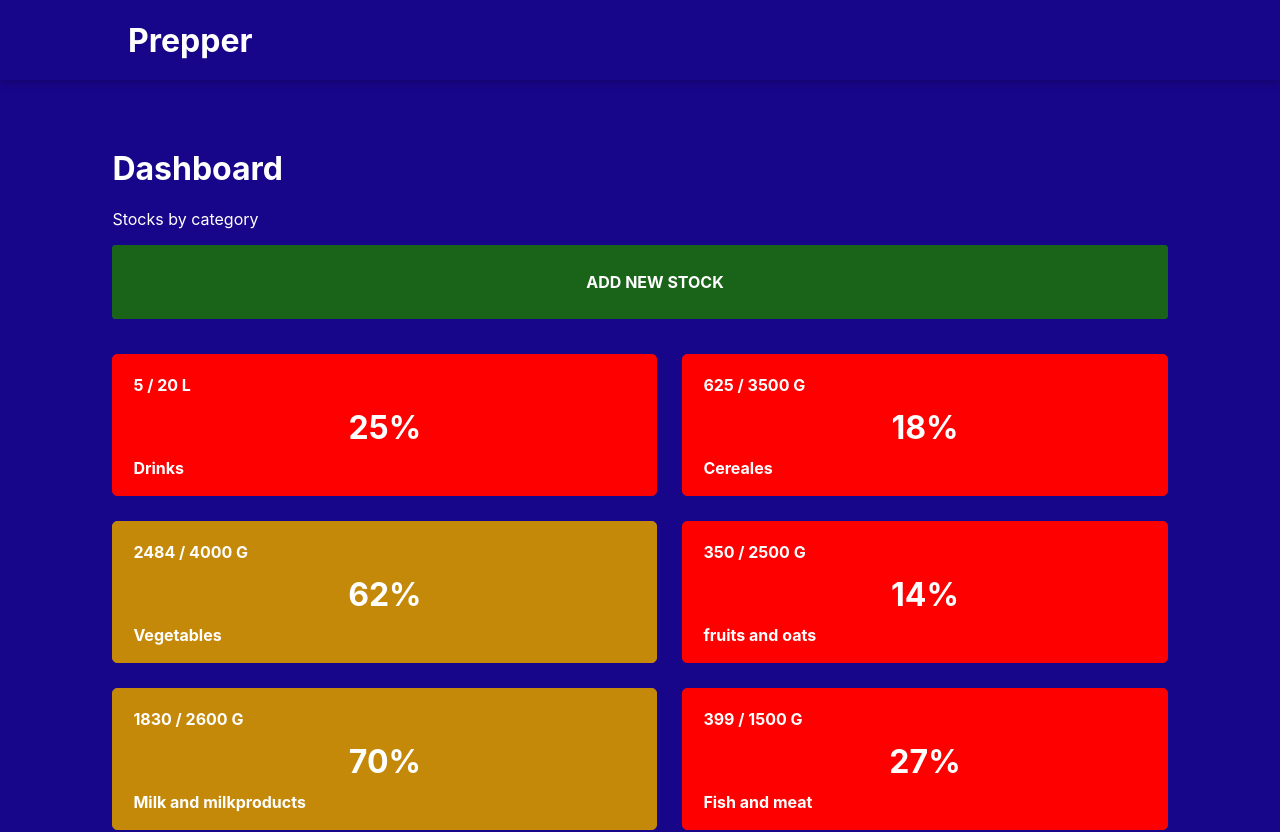
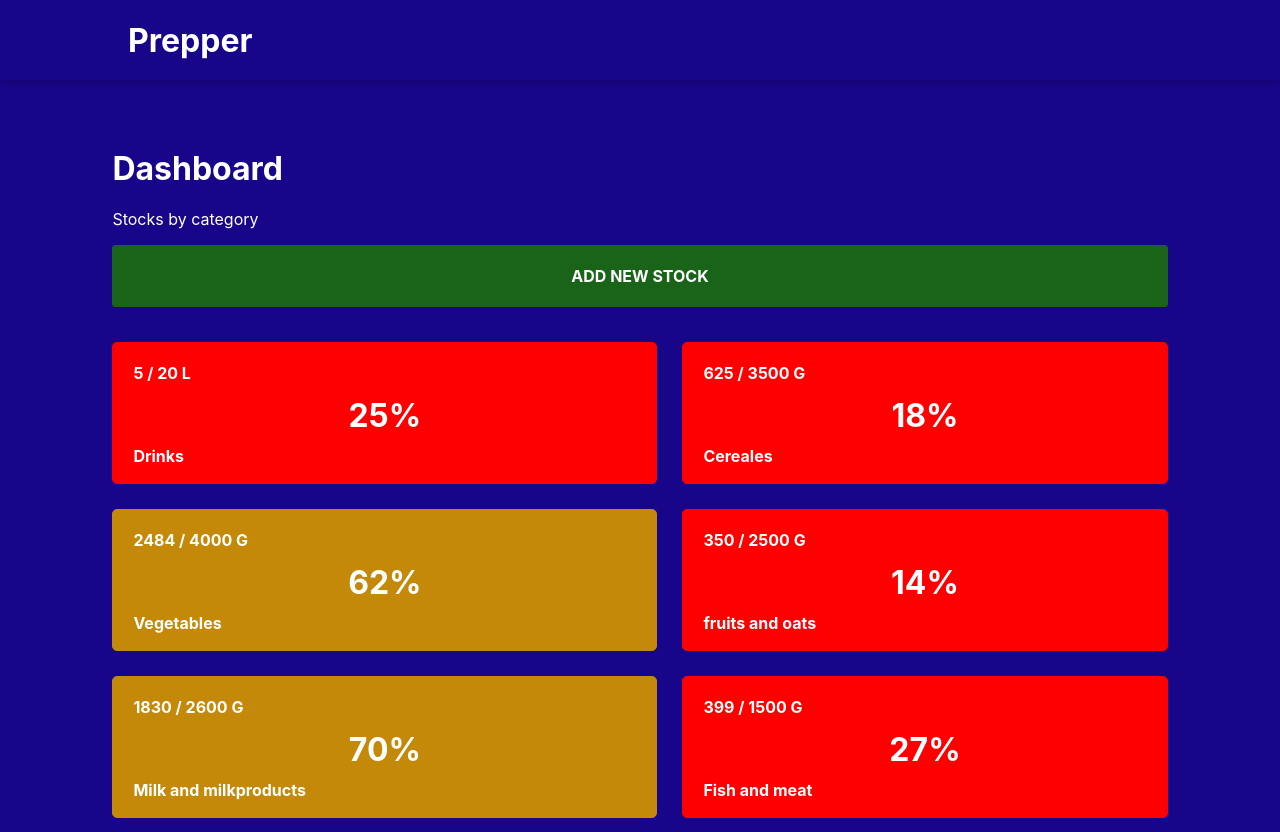
Before and after one commit to PXZ1337/react-prepper, a React (Create React App) app: page / in a window 1280 px wide. Shown: the top 832 px of the page. Built offline with nearby package versions, Linux system fonts and the light colour scheme.

Commit message:
UI improvements

```diff
--- a/src/components/Stocks/Add/AddStockButton.module.css
+++ b/src/components/Stocks/Add/AddStockButton.module.css
@@ -18,7 +18,7 @@
 .add-stock-button a {
     text-decoration: none;
     color: inherit;
-    padding: 10px 15px;
+    padding: 20px 0;
     display: block;
     width: 100%;
     height: 100%;
--- a/src/components/Stocks/Add/AddStockButton.tsx
+++ b/src/components/Stocks/Add/AddStockButton.tsx
@@ -4,9 +4,7 @@ import classes from './AddStockButton.module.css'
 
 const AddStockButton = () => {
     return <div className={classes['add-stock-button']}>
-        <p>
-            <Link to={Routes.ADD_STOCK}>ADD NEW STOCK</Link>
-        </p>
+        <Link to={Routes.ADD_STOCK}>ADD NEW STOCK</Link>
     </div>
 }
 
--- a/src/components/Stocks/AvailableStocks.ts
+++ b/src/components/Stocks/AvailableStocks.ts
@@ -16,7 +16,7 @@ const AvailableStocks = () => {
             durable: new Date('2024-12-04'),
         },
         {
-            id: '1',
+            id: '2',
             name: 'Sixpack Wasser',
             stock: 1,
             capacity: 6,
@@ -26,7 +26,7 @@ const AvailableStocks = () => {
             dateModified: new Date('2022-12-04'),
             durable: new Date('2024-12-04'),
         }, {
-            id: '1',
+            id: '3',
             name: 'Sixpack Wasser',
             stock: 1,
             capacity: 6,
--- a/src/components/UI/BackButton.module.css
+++ b/src/components/UI/BackButton.module.css
@@ -1,5 +1,5 @@
 .back {
-    padding: 10px;
+    padding: 20px 0;
     border: 1px solid #fff;
     background-color: #fff;
     color: #18068a;
--- a/src/components/UI/BackButton.tsx
+++ b/src/components/UI/BackButton.tsx
@@ -5,7 +5,7 @@ const BackButton = () => {
     const navigate = useNavigate()
 
     return <div onClick={() => navigate(-1)} className={classes.back}>
-        <p>Go back</p>
+        Go back
     </div>
 }
 
--- a/src/pages/stock/StockListPage.tsx
+++ /dev/null
@@ -1,5 +0,0 @@
-const StockListPage = () => {
-    return <h1>This is the prepper stock list page</h1>
-}
-
-export default StockListPage
```
